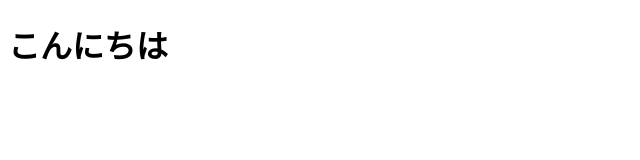
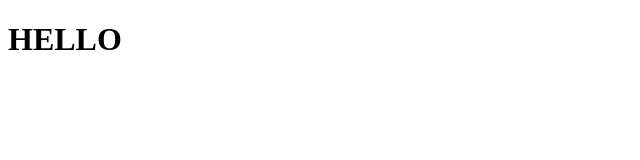
Before and after one commit to Taka1691/Taka1691.github.io, a plain HTML site: page index.html in a window 1280 px wide. Shown: the whole page, without its empty margins (0-640 px from the left). Drawn offline with Linux system fonts and the light colour scheme.

Commit message:
Update index.html

```diff
--- a/index.html
+++ b/index.html
@@ -5,6 +5,6 @@
   <title>こんにちは</title>
 </head>
 <body>
-  <h1>こんにちは</h1>
+  <h1>HELLO</h1>
 </body>
 </html>
```
